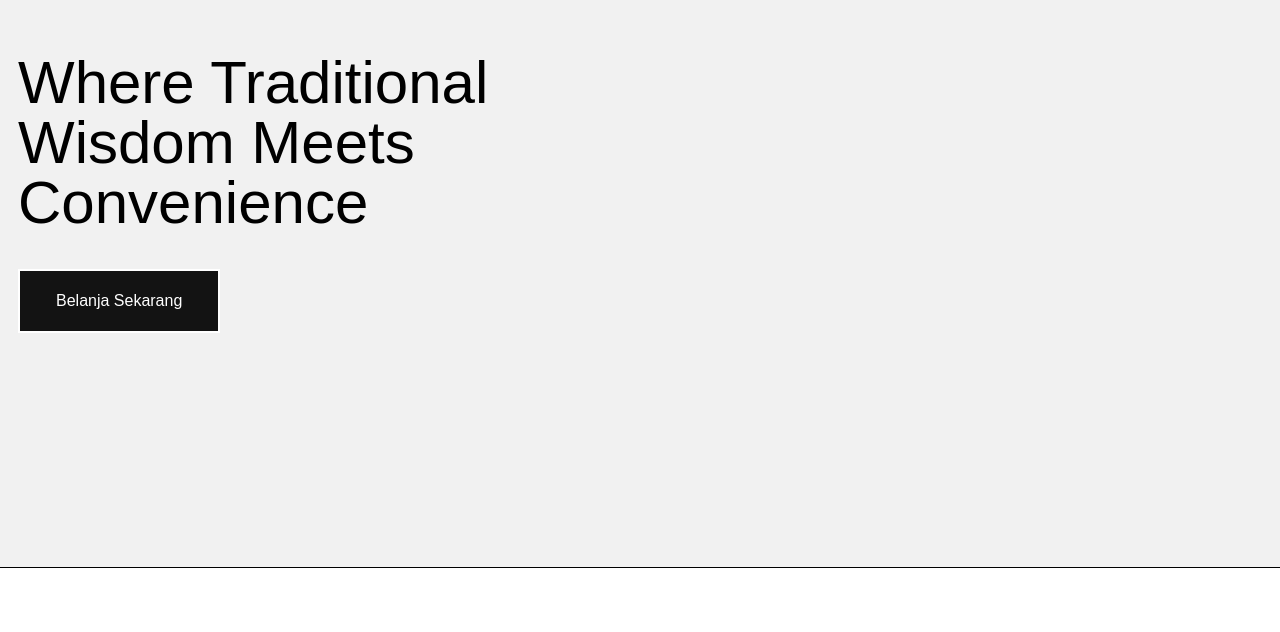
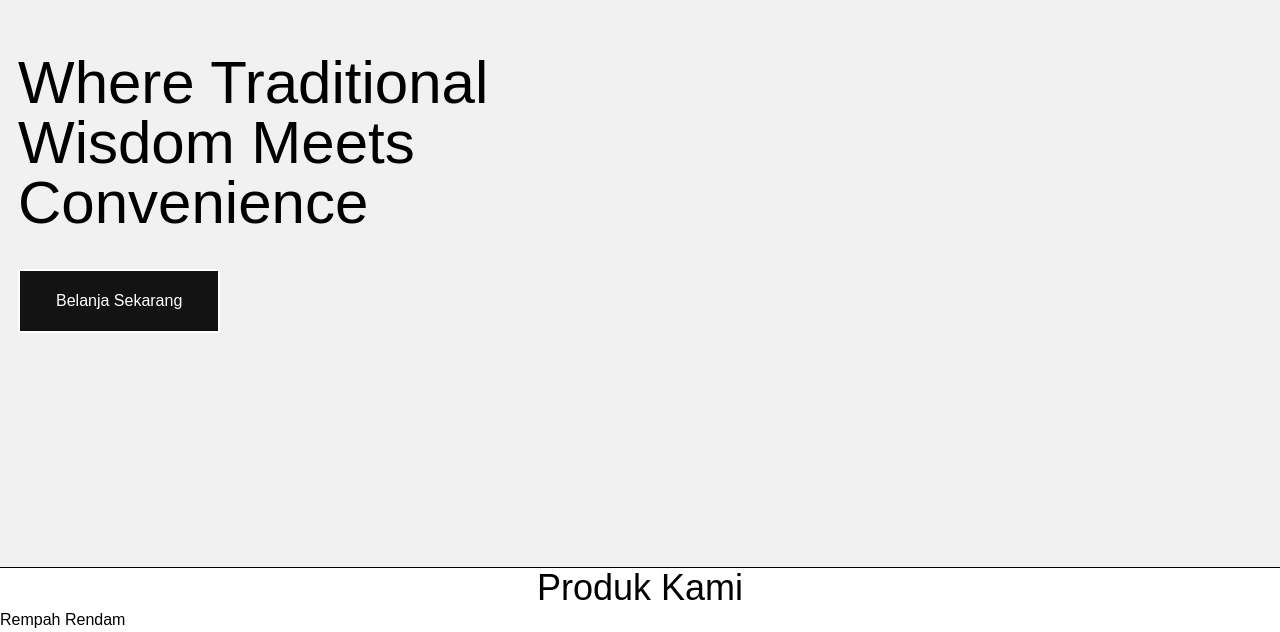
Before and after one commit to naprirfan/purezenherbs, a React (Create React App) app: page / in a window 1280 px wide. Shown: the part 331-963 px from the top of the page. Before the commit the page ends 899 px from the top, so only its background shows below. Built offline with nearby package versions, Linux system fonts and the light colour scheme; the HTML template or start-up script is replaced by a standard one.

Commit message:
Add product section

```diff
--- a/src/App.tsx
+++ b/src/App.tsx
@@ -1,12 +1,14 @@
 import './App.css';
 import { Header } from './components/header/Header';
 import { Hero } from './components/hero/Hero';
+import { Products } from './components/products/Products';
 
 function App() {
   return (
     <div className="font-monsterrat">
       <Header />
       <Hero />
+      <Products />
     </div>
   );
 }
--- /dev/null
+++ b/src/components/products/Products.tsx
@@ -0,0 +1,19 @@
+import db from '../../db.json';
+
+export const Products = () => {
+    return (
+        <div>
+            <h2 className="text-4xl text-center">Produk Kami</h2>
+
+            <div className="flex">
+                {
+                    db.products.map((product) => (
+                        <div>
+                            {product.name}
+                        </div>
+                    ))
+                }
+            </div>
+        </div>
+    )
+}
--- /dev/null
+++ b/src/db.json
@@ -0,0 +1,11 @@
+{
+    "products": [
+        {
+            "name": "Rempah Rendam",
+            "price": "Rp 148.000",
+            "description": "Lorem ipsum",
+            "tokopediaLink": "https://example.com",
+            "shopeeLink": "https://example.com"
+        }
+    ]
+}
```
Also changed, not shown: src/types.ts (added, +7 -0 lines), src/logo.svg (deleted).
